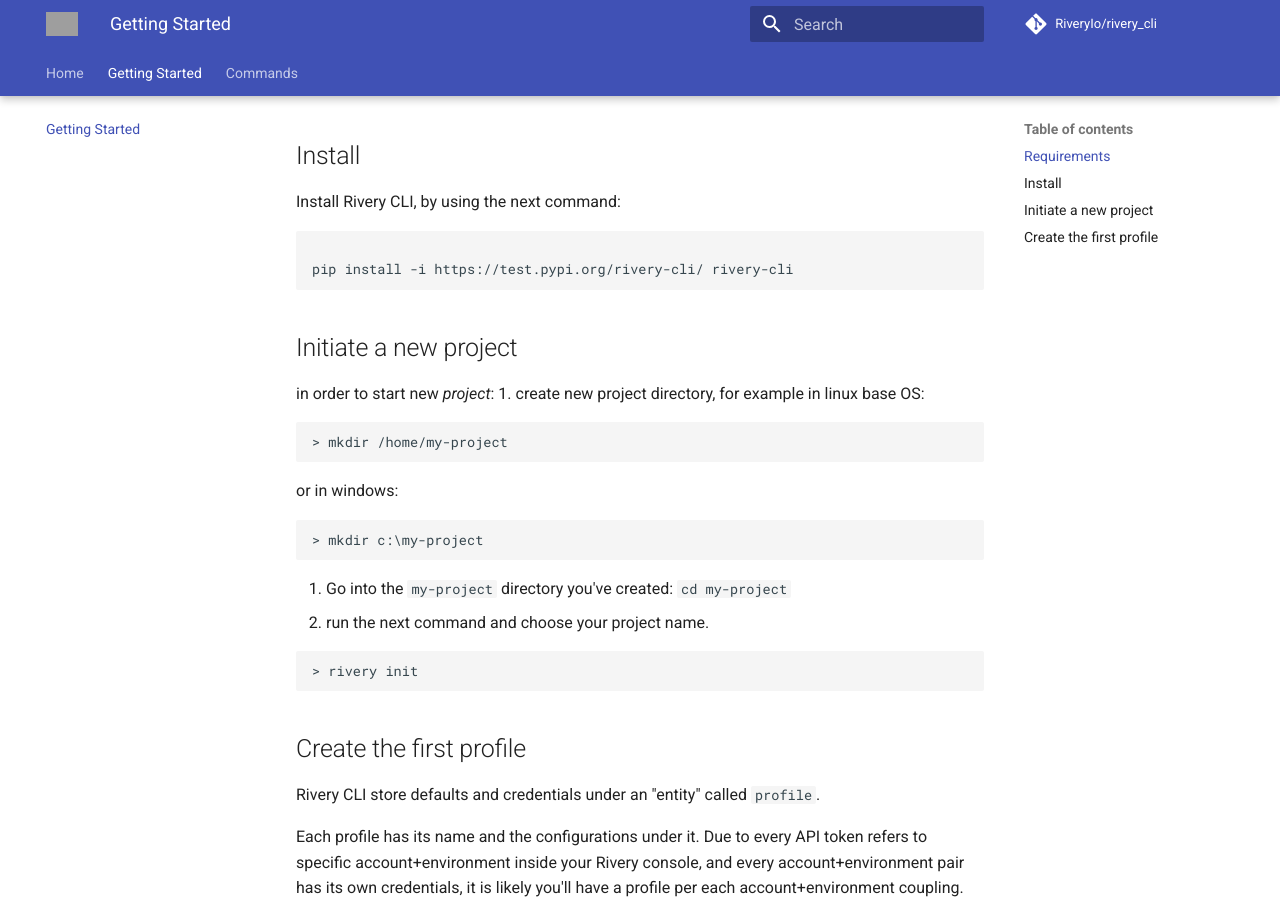
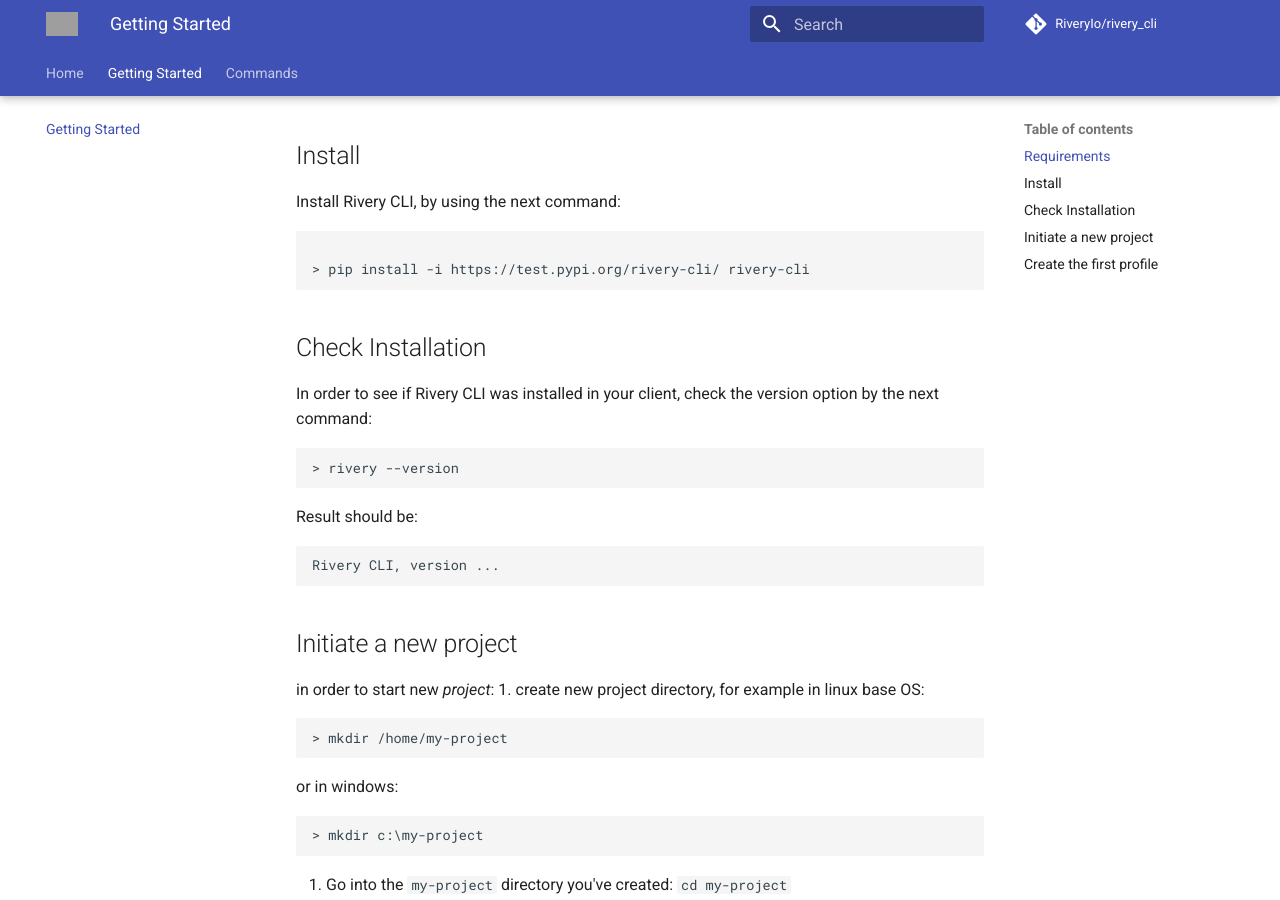
Before and after one commit to RiveryIO/rivery_cli, an MkDocs documentation site: the page built from docs/getting-started.md, in a window 1280 px wide and 900 px high, scrolled down 493 px. Built offline with MkDocs 1.6.1 and Material for MkDocs 9.7.7, drawn with Linux system fonts in a browser that asks for light colours; comment, search, counter and statistics services are not loaded; grey boxes are pictures that could not be loaded.

Commit message:
:memo:?docs(mkdocs.yml): Add versions to docs

````diff
--- a/docs/getting-started.md
+++ b/docs/getting-started.md
@@ -21,7 +21,20 @@
 
 ```bash
 
-pip install -i https://test.pypi.org/rivery-cli/ rivery-cli
+> pip install -i https://test.pypi.org/rivery-cli/ rivery-cli
+```
+
+## Check Installation
+In order to see if Rivery CLI was installed in your client, check the version option by the next command:
+
+```shell
+> rivery --version
+```
+
+Result should be:
+
+```shell
+Rivery CLI, version ...
 ```
 
 ## Initiate a new project
````
Also changed, not shown: docs/commands/rivery.md (+5 -0 lines).
